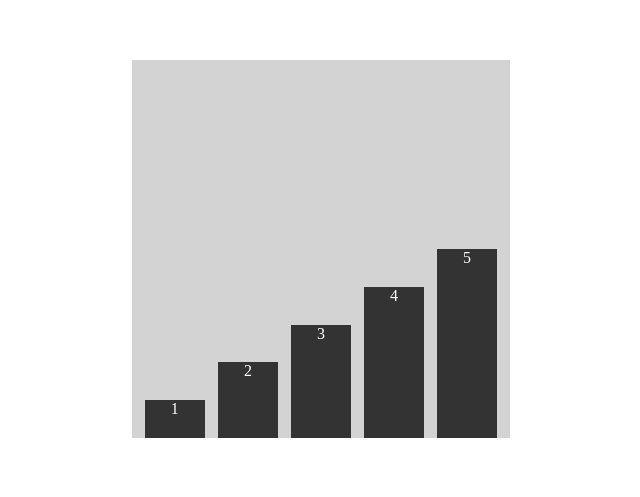
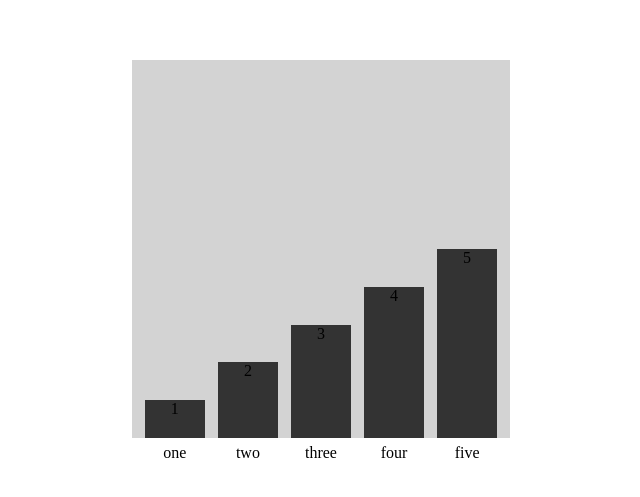
Before and after one commit to albho/bar-charts, a website: page index.html in a window 1280 px wide. Shown: the part 151-648 px from the top of the page, without its empty margins (319-959 px from the left). Drawn offline with nearby package versions, Linux system fonts and the light colour scheme.

Commit message:
add bar labels

```diff
--- a/script.js
+++ b/script.js
@@ -5,6 +5,7 @@ const options = {
   height: "10",
   units: "cm",
   backgroundColor: "lightgrey",
+  labels: ["one", "two", "three", "four", "five"],
   barsColor: "#333",
 };
 const element = "#barChart";
@@ -12,11 +13,11 @@ const element = "#barChart";
 // main function
 function drawBarChart(data, options, element) {
   // render individual bars
-  data.forEach((bar) => {
+  for (let i = 0; i < data.length; i++) {
     $(element).append(
-      `<div class='bar' id='bar${bar}' style='height: ${bar}${options.units}'>${bar}</div>`
+      `<div class='bar' id='bar${data[i]}' style='height: ${data[i]}${options.units}'><p>${data[i]}</p><p class='barLabel'>${options.labels[i]}</p></div>`
     );
-  });
+  }
 
   setProperties(options, element);
 }
--- a/styles.css
+++ b/styles.css
@@ -21,5 +21,12 @@ main {
 .bar {
   text-align: center;
   background-color: black;
-  color: white;
+  position: relative;
 }
+
+.barLabel {
+  position: absolute;
+  bottom: -1.5rem;
+  left: 50%;
+  transform: translate(-50%);
+}
```
